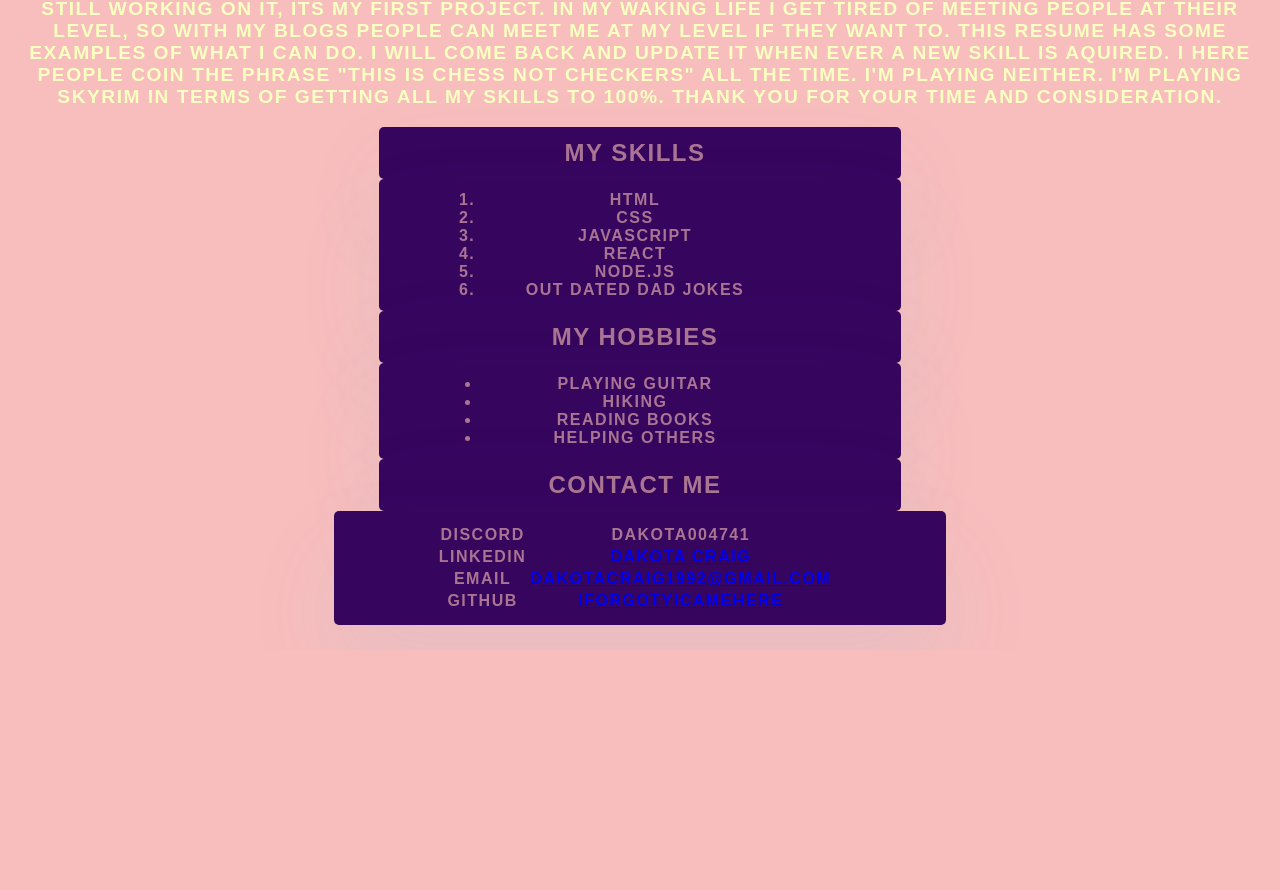
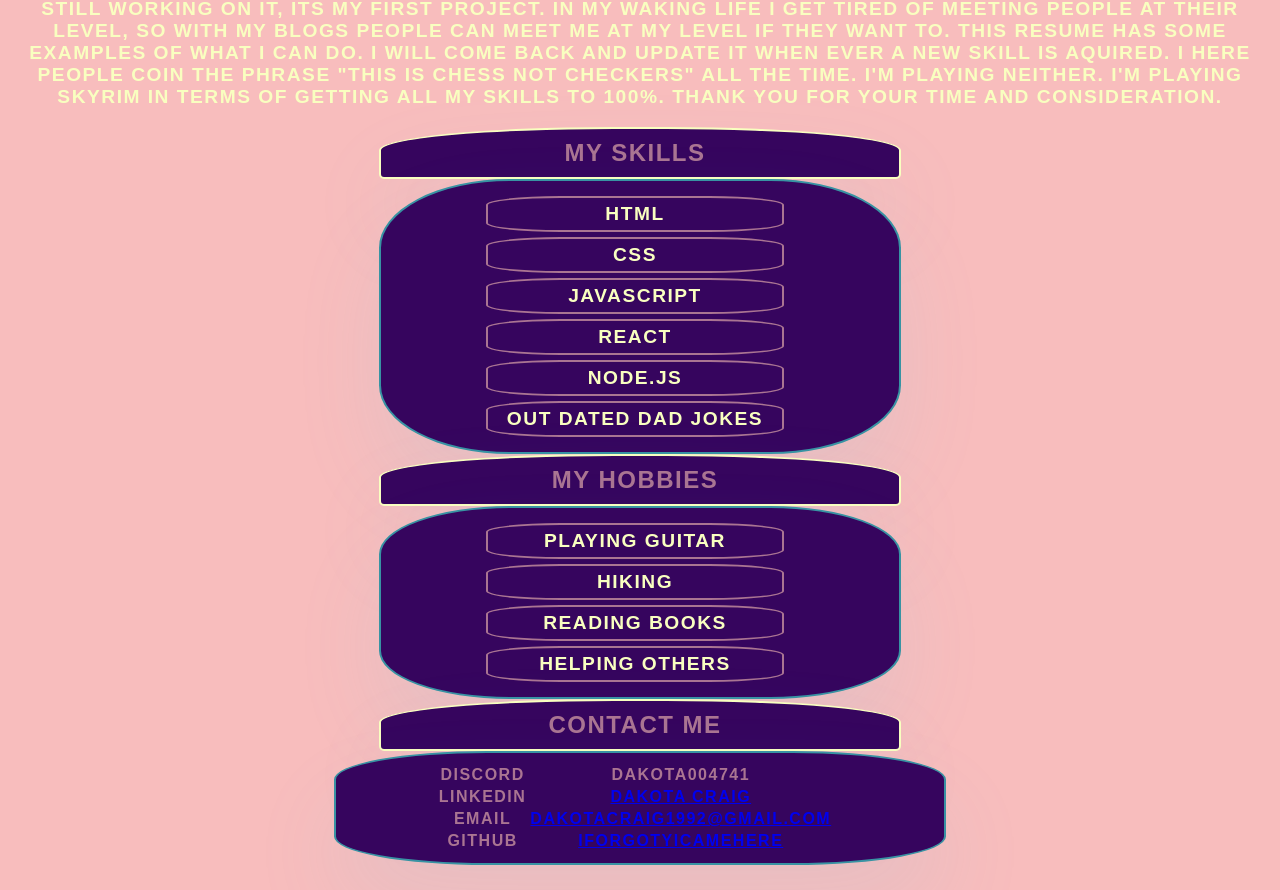
Before and after one commit to iforgotyicamehere/Resume, a plain HTML site: page index.html in a window 1280 px wide. Shown: the part 1415-2305 px from the top of the page. Before the commit the page ends 2065 px from the top, so only its background shows below. Drawn offline with Linux system fonts and the light colour scheme; a script that the page names is missing.

Commit message:
styling containers

```diff
--- a/styles.css
+++ b/styles.css
@@ -106,3 +106,68 @@ p {
   font-size: 1.2em;
   font-weight: bold;
 }
+@media screen and (max-width: 600px) {
+  #candidate-name {
+    font-size: 1.5em;
+    padding: 10px;
+    margin: 10px;
+  }
+  #skills,
+  #hobbies,
+  #contacts,
+  #skills-list,
+  #hobbies-list,
+  #contacts-table {
+    width: 100%;
+    height: auto;
+    padding: 5px;
+    margin: 5px;
+  }
+}
+#skills-list,
+#hobbies-list,
+#contacts-table {
+  border: 2px solid rgb(56, 147, 163);
+  border-radius: 25%;
+  border-style: double;
+}
+#skills,
+#hobbies,
+#contacts {
+  border-bottom-left-radius: -25%;
+  border-bottom-right-radius: -25%;
+  border-top-left-radius: 45%;
+  border-top-right-radius: 45%;
+  border-style: double;
+  border-color: #f9ffc0;
+  border-width: 2px;
+  border-style: solid;
+}
+#skills-list > li,
+#hobbies-list > li,
+#contacts-table > li {
+  list-style-type: none;
+  padding: 5px;
+  margin: 5px;
+}
+#skills-list > li {
+  border: #aa7592 2px solid;
+  border-radius: 25%;
+  color: #f9ffc0;
+  font-size: 1.2em;
+  font-weight: bold;
+}
+#hobbies-list > li {
+  border: #aa7592 2px solid;
+  border-radius: 25%;
+  color: #f9ffc0;
+  font-size: 1.2em;
+  font-weight: bold;
+}
+#contacts-table > li {
+  border: #aa7592 2px solid;
+  border-radius: 25%;
+  color: #f9ffc0;
+  font-size: 1.2em;
+  font-weight: bold;
+}
```
